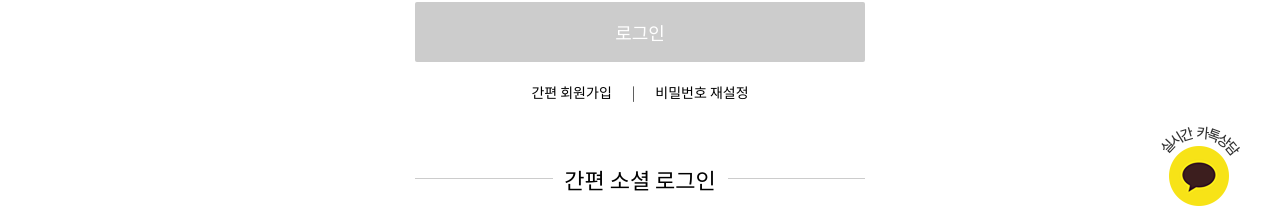
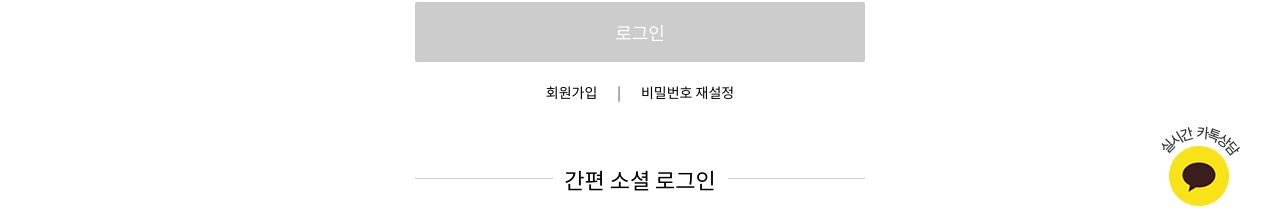
Before and after one commit to park-changjun/training-sample, a Next.js app: page /login in a window 1280 px wide. Shown: the part 554-762 px from the top of the page. Built offline with nearby package versions, Linux system fonts and the light colour scheme; no server answers.

Commit message:
로그인/회원가입 과제 link 추가, link css 변경

```diff
--- a/components/LoginBox.js
+++ b/components/LoginBox.js
@@ -1,5 +1,6 @@
 import React, { useState, useEffect } from 'react';
 import axios from 'axios';
+import Link from 'next/link';
 
 import SnsButton from './SnsButton';
 import Input from './Input';
@@ -64,7 +65,11 @@ const LoginBox = () => {
         로그인
       </LoginButton>
       <div className='login-option'>
-        <span>간편 회원가입</span>
+        <span>
+          <Link href='/register'>
+            <a>회원가입</a>
+          </Link>
+        </span>
         <span>|</span>
         <span>비밀번호 재설정</span>
       </div>
--- a/db.json
+++ b/db.json
@@ -31,6 +31,15 @@
       "phone": "01012345678",
       "adAgree": false,
       "id": 4
+    },
+    {
+      "name": "재연2",
+      "email": "jaenny2",
+      "password": "123456789a",
+      "password2": "123456789a",
+      "phone": "01064968613",
+      "adAgree": false,
+      "id": 5
     }
   ],
   "comments": [],
--- a/styles/login.css
+++ b/styles/login.css
@@ -139,6 +139,11 @@ footer .container:nth-child(3) {
 }
 .login-option span {
   font-size: 14px;
+  font-weight: 300;
+}
+.login-option span a {
+  color: black;
+  text-decoration: none;
   font-weight: 300;
 }
 .login-option span:nth-child(2) {
```
